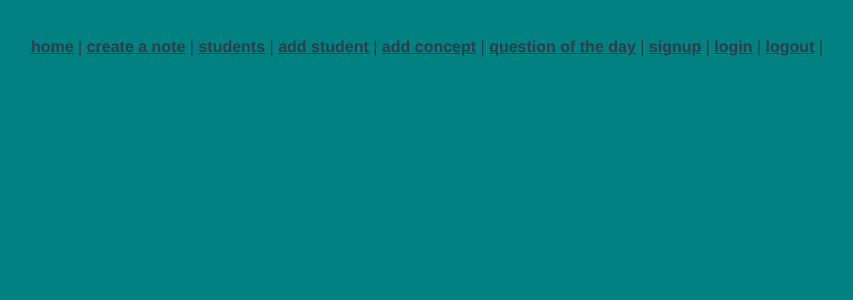
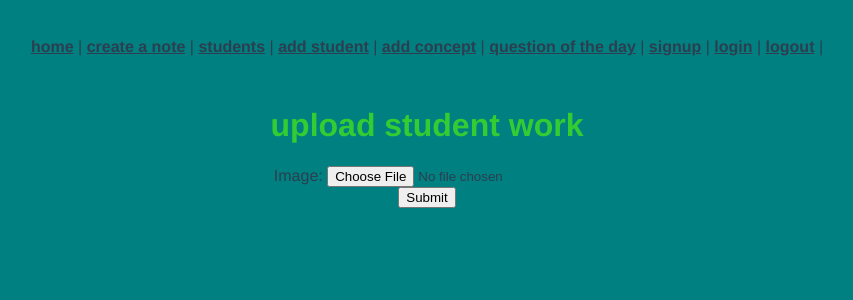
Before and after one commit to jeffspatafora/student-assessment-tracker-app-frontend, a Vue app: page /studentworkupload in a window 1280 px wide. Shown: the top 300 px of the page, without its empty margins (213-1066 px from the left). Built offline with nearby package versions, Linux system fonts and the light colour scheme.

Commit message:
generates StudentWorkUpload.vue, adds basic v-on:submit for image upload

```diff
--- a/src/router/index.js
+++ b/src/router/index.js
@@ -9,7 +9,8 @@ import StudentsIndex from '../views/StudentsIndex.vue';
 import StudentCreate from '../views/StudentCreate.vue';
 import ProjectCreate from '../views/ProjectCreate.vue';
 import TriviaView from '../views/TriviaView.vue';
-import StudentShow from '../views/StudentShow.vue'
+import StudentShow from '../views/StudentShow.vue';
+import StudentWorkUpload from '../views/StudentWorkUpload.vue'
 
 const routes = [
   {
@@ -74,6 +75,11 @@ const routes = [
     path: '/students/:id',
     name: 'student-show',
     component: StudentShow
+  },
+  {
+    path: '/studentworkupload',
+    name: 'student-work-upload',
+    component: StudentWorkUpload
   }
 ]
 
--- /dev/null
+++ b/src/views/StudentWorkUpload.vue
@@ -0,0 +1,28 @@
+<script>
+export default {
+  data: function () {
+    return {
+      message: "upload student work",
+    };
+  },
+  created: function () { },
+  methods: {},
+};
+</script>
+
+<template>
+  <div class="student-work-upload">
+    <h1>{{ message }}</h1>
+  </div>
+
+  <form v-on:submit.prevent="submit()">
+    <div>
+      Image: <input type="file" v-on:change="setFile($event)" ref="fileInput">
+    </div>
+    <input type="submit" value="Submit">
+  </form>
+
+</template>
+
+<style>
+</style>
```
